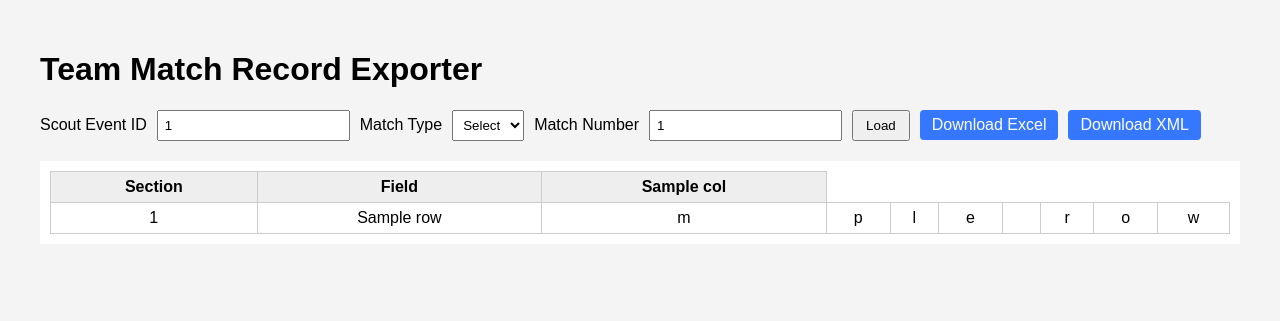
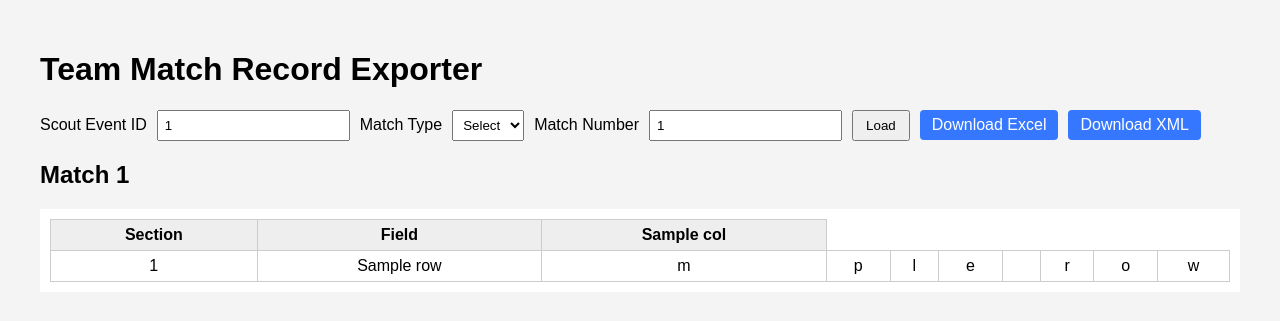
Before and after one commit to fujuncheng25/2026-scouting-database-xml-formatter, a Flask app: template templates/index.html in a window 1280 px wide. Shown: the top 321 px of the page. Run offline with Flask 3, Linux system fonts and the light colour scheme; the template is opened without the code that fills it: most values are stand-ins (such as "Sample title", 1, 10 or a date in 2020); some libraries are stand-ins or nearby versions.

Commit message:
restored a function

```diff
--- a/app.py
+++ b/app.py
@@ -108,23 +108,33 @@ def get_value(record, key):
 
 
 def load_match(event_id,match_type,match_number):
-
     db_type=MATCH_TYPE_MAP.get(match_type)
 
     conn=get_db()
 
     with conn.cursor(cursor_factory=RealDictCursor) as cur:
 
-        cur.execute("""
+        if match_number is None:
+            cur.execute("""
 
-        SELECT *
-        FROM team_match_record
-        WHERE "scoutEventId"=%s
-        AND "matchType"=%s
-        AND "matchNumber"=%s
-        ORDER BY "alliance","teamNumber"
+            SELECT *
+            FROM team_match_record
+            WHERE "scoutEventId"=%s
+            AND "matchType"=%s
+            ORDER BY "alliance","teamNumber"
 
-        """,(event_id,db_type,match_number))
+            """,(event_id,db_type))
+        else:
+            cur.execute("""
+
+                SELECT *
+                FROM team_match_record
+                WHERE "scoutEventId"=%s
+                AND "matchType"=%s
+                AND "matchNumber"=%s
+                ORDER BY "alliance","teamNumber"
+
+            """,(event_id,db_type,match_number))
 
         rows=cur.fetchall()
 
@@ -141,6 +151,54 @@ def load_match(event_id,match_type,match_number):
 
 
     return match
+
+
+def load_matches(event_id, match_type, match_number=None):
+    db_type = MATCH_TYPE_MAP.get(match_type)
+
+    conn = get_db()
+
+    with conn.cursor(cursor_factory=RealDictCursor) as cur:
+        if match_number is None:
+            cur.execute(
+                """
+                SELECT *
+                FROM team_match_record
+                WHERE "scoutEventId"=%s
+                AND "matchType"=%s
+                ORDER BY "matchNumber", "alliance", "teamNumber"
+                """,
+                (event_id, db_type),
+            )
+        else:
+            cur.execute(
+                """
+                SELECT *
+                FROM team_match_record
+                WHERE "scoutEventId"=%s
+                AND "matchType"=%s
+                AND "matchNumber"=%s
+                ORDER BY "alliance", "teamNumber"
+                """,
+                (event_id, db_type, match_number),
+            )
+
+        rows = cur.fetchall()
+
+    conn.close()
+
+    matches = {}
+
+    for r in rows:
+        current_match_number = r.get("matchNumber")
+        match = matches.setdefault(current_match_number, {"red": [], "blue": []})
+
+        if "red" in str(r["alliance"]).lower():
+            match["red"].append(r)
+        else:
+            match["blue"].append(r)
+
+    return dict(sorted(matches.items(), key=lambda item: (item[0] is None, item[0])))
 
 
 def build_matrix(match):
@@ -179,25 +237,43 @@ def build_matrix(match):
     return columns,rows
 
 
-def create_excel(match):
+def fill_sheet(ws, match):
+    columns, rows = build_matrix(match)
 
-    wb=Workbook()
-    ws=wb.active
+    ws.cell(row=1, column=1, value="Section")
+    ws.cell(row=1, column=2, value="Field")
 
-    columns,rows=build_matrix(match)
+    for i, c in enumerate(columns, start=3):
+        ws.cell(row=1, column=i, value=c["label"])
 
-    ws.cell(row=1,column=1,value="Section")
-    ws.cell(row=1,column=2,value="Field")
+    for r_i, row in enumerate(rows, start=2):
+        for c_i, val in enumerate(row, start=1):
+            ws.cell(row=r_i, column=c_i, value=val)
 
-    for i,c in enumerate(columns,start=3):
-        ws.cell(row=1,column=i,value=c["label"])
 
-    for r_i,row in enumerate(rows,start=2):
+def create_excel(matches):
+    wb = Workbook()
 
-        for c_i,val in enumerate(row,start=1):
-            ws.cell(row=r_i,column=c_i,value=val)
+    if not matches:
+        ws = wb.active
+        ws.title = "No Data"
+        ws.cell(row=1, column=1, value="No data found")
+    else:
+        sorted_items = sorted(matches.items(), key=lambda item: (item[0] is None, item[0]))
 
-    bio=io.BytesIO()
+        first_match_number, first_match = sorted_items[0]
+        first_title = "Match Unknown" if first_match_number is None else f"Match {first_match_number}"
+
+        ws = wb.active
+        ws.title = first_title[:31]
+        fill_sheet(ws, first_match)
+
+        for match_number, match in sorted_items[1:]:
+            title = "Match Unknown" if match_number is None else f"Match {match_number}"
+            page = wb.create_sheet(title=title[:31])
+            fill_sheet(page, match)
+
+    bio = io.BytesIO()
     wb.save(bio)
 
     return bio.getvalue()
@@ -234,23 +310,29 @@ def index():
 
     event_id=request.args.get("scout_event_id")
     match_type=request.args.get("match_type")
-    match_number=request.args.get("match_number")
+    match_number_raw=(request.args.get("match_number") or "").strip()
+    match_number=int(match_number_raw) if match_number_raw else None
 
-    columns=[]
-    rows=[]
+    pages=[]
 
-    if event_id and match_type and match_number:
+    if event_id and match_type:
 
-        match=load_match(event_id,match_type,int(match_number))
-        columns,rows=build_matrix(match)
+        matches=load_matches(event_id,match_type,match_number)
+
+        for current_match_number, match in matches.items():
+            columns,rows=build_matrix(match)
+            pages.append({
+                "match_number":current_match_number,
+                "columns":columns,
+                "rows":rows
+            })
 
     return render_template(
         "index.html",
-        columns=columns,
-        rows=rows,
+        pages=pages,
         scout_event_id=event_id,
         match_type=match_type,
-        match_number=match_number
+        match_number=match_number_raw
     )
 
 
@@ -259,13 +341,17 @@ def export_excel():
 
     event_id=request.args.get("scout_event_id")
     match_type=request.args.get("match_type")
-    match_number=int(request.args.get("match_number"))
+    match_number_raw=(request.args.get("match_number") or "").strip()
+    match_number=int(match_number_raw) if match_number_raw else None
 
-    match=load_match(event_id,match_type,match_number)
+    matches=load_matches(event_id,match_type,match_number)
 
-    data=create_excel(match)
+    data=create_excel(matches)
 
-    name=f"match_{match_number}_{datetime.now().strftime('%Y%m%d')}.xlsx"
+    if match_number is None:
+        name=f"matches_{datetime.now().strftime('%Y%m%d')}.xlsx"
+    else:
+        name=f"match_{match_number}_{datetime.now().strftime('%Y%m%d')}.xlsx"
 
     return Response(
         data,
@@ -276,7 +362,7 @@ def export_excel():
 @app.get("/export/xml")
 def export_xml():
 
-    event_id=request.args.get("event_id")
+    event_id=request.args.get("scout_event_id") or request.args.get("event_id")
     match_type=request.args.get("match_type")
     match_number=int(request.args.get("match_number"))
 
--- a/templates/index.html
+++ b/templates/index.html
@@ -89,27 +89,33 @@ background:#eee;
 </select>
 
 <label>Match Number</label>
-<input name="match_number" type="number" value="{{ match_number }}" required>
+<input name="match_number" type="number" value="{{ match_number }}">
 
 <button type="submit">Load</button>
 
-{% if scout_event_id and match_type and match_number %}
+{% if scout_event_id and match_type and pages %}
 
 <a class="download"
 href="/export/excel?scout_event_id={{ scout_event_id }}&match_type={{ match_type }}&match_number={{ match_number }}">
 Download Excel
 </a>
 
+{% if match_number %}
 <a class="download"
 href="/export/xml?scout_event_id={{ scout_event_id }}&match_type={{ match_type }}&match_number={{ match_number }}">
 Download XML
 </a>
+{% endif %}
 
 {% endif %}
 
 </form>
 
-{% if rows %}
+{% if pages %}
+
+{% for page in pages %}
+
+<h2>Match {{ page.match_number if page.match_number is not none else "Unknown" }}</h2>
 
 <div class="table-wrap">
 
@@ -120,7 +126,7 @@ Download XML
 <th>Section</th>
 <th>Field</th>
 
-{% for col in columns %}
+{% for col in page.columns %}
 <th>{{ col.label }}</th>
 {% endfor %}
 
@@ -129,7 +135,7 @@ Download XML
 
 <tbody>
 
-{% for row in rows %}
+{% for row in page.rows %}
 
 <tr>
 
@@ -150,6 +156,8 @@ Download XML
 
 </div>
 
+{% endfor %}
+
 {% endif %}
 
 </main>
```
